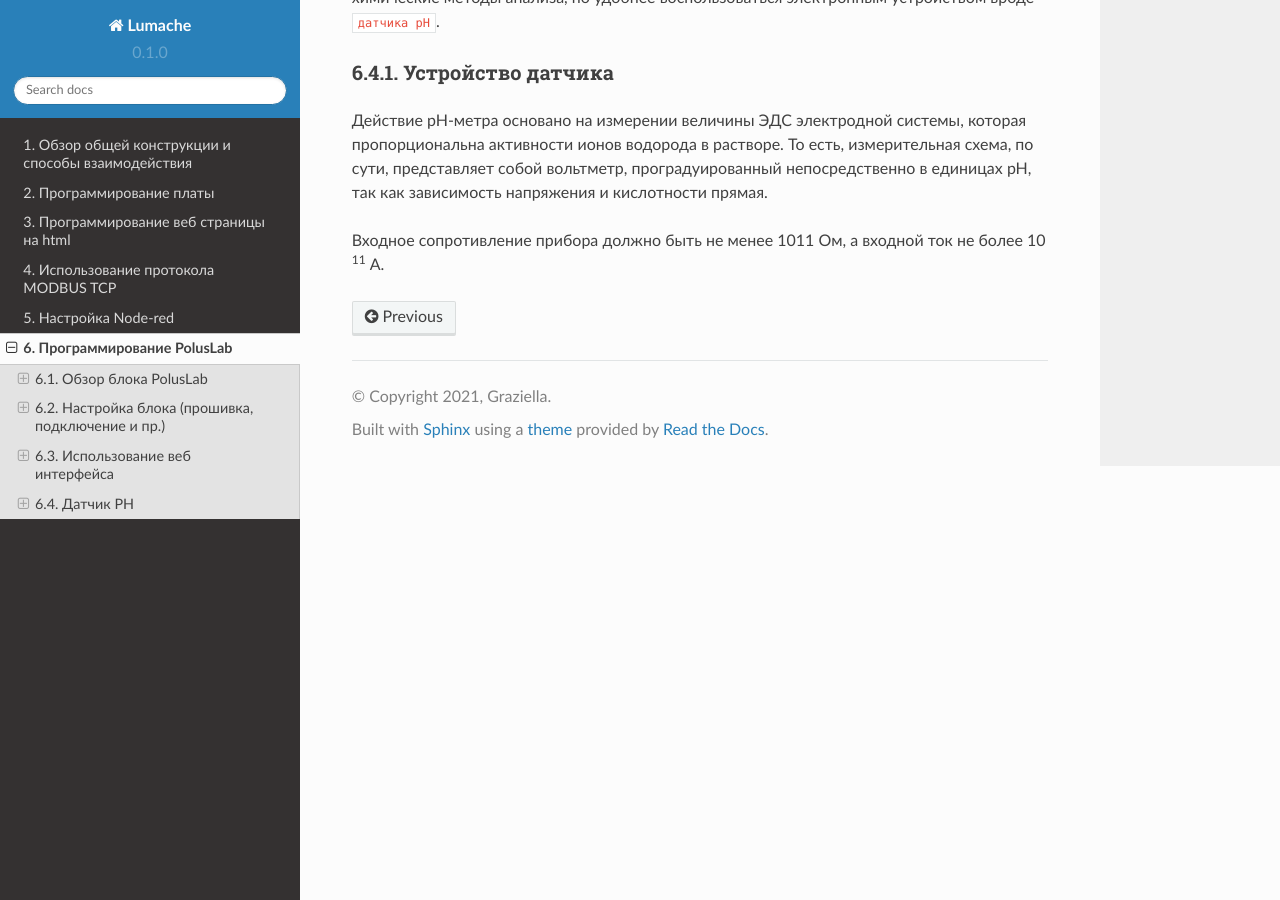
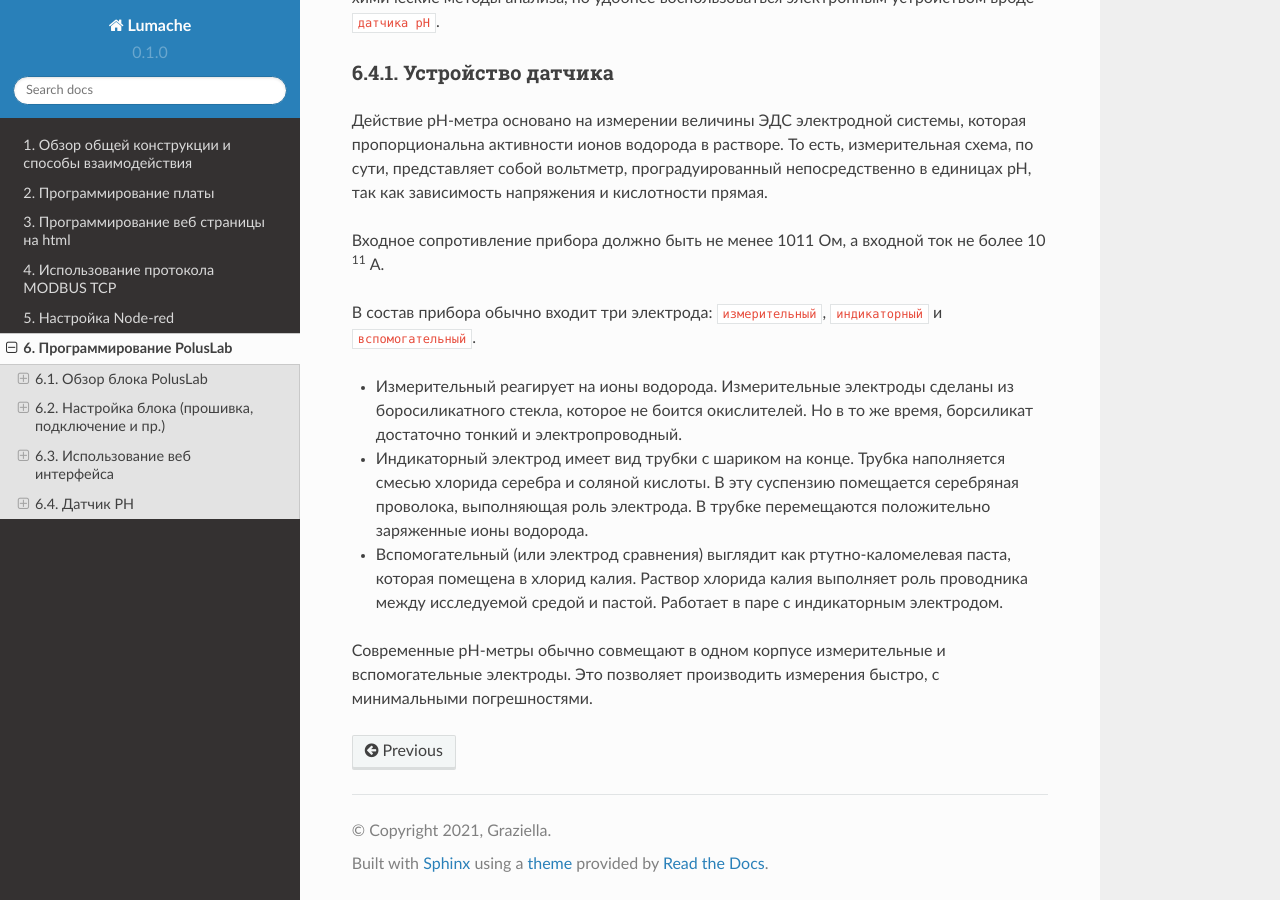
Before and after one commit to BBanwz/book_AL_GH, a Sphinx documentation site: the page built from docs/source/6/1.rst, in a window 1280 px wide and 900 px high, scrolled down 5854 px. Built offline with Sphinx 7.4.7 and the Read the Docs theme 2.0.0, drawn with Linux system fonts in a browser that asks for light colours.

Commit message:
Update 1.rst

```diff
--- a/docs/source/6/1.rst
+++ b/docs/source/6/1.rst
@@ -202,3 +202,13 @@
 Действие pH-метра основано на измерении величины ЭДС электродной системы, которая пропорциональна активности ионов водорода в растворе. То есть, измерительная схема, по сути, представляет собой вольтметр, проградуированный непосредственно в единицах pH, так как зависимость напряжения и кислотности прямая.
 
 Входное сопротивление прибора должно быть не менее 1011 Ом, а входной ток не более 10 :sup:`11` А.
+
+В состав прибора обычно входит три электрода: ``измерительный``, ``индикаторный`` и ``вспомогательный``.
+
+- Измерительный реагирует на ионы водорода. Измерительные электроды сделаны из боросиликатного стекла, которое не боится окислителей. Но в то же время, борсиликат достаточно тонкий и электропроводный.
+
+- Индикаторный электрод имеет вид трубки с шариком на конце. Трубка наполняется смесью хлорида серебра и соляной кислоты. В эту суспензию помещается серебряная проволока, выполняющая роль электрода. В трубке перемещаются положительно заряженные ионы водорода.
+
+- Вспомогательный (или электрод сравнения) выглядит как ртутно-каломелевая паста, которая помещена в хлорид калия. Раствор хлорида калия выполняет роль проводника между исследуемой средой и пастой. Работает в паре с индикаторным электродом.
+
+Современные рН-метры обычно совмещают в одном корпусе измерительные и вспомогательные электроды. Это позволяет производить измерения быстро, с минимальными погрешностями.
```
